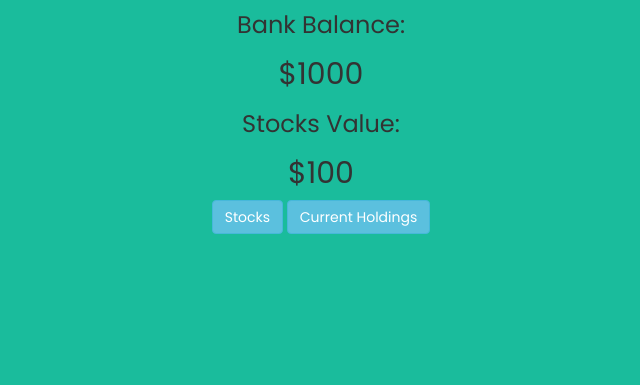
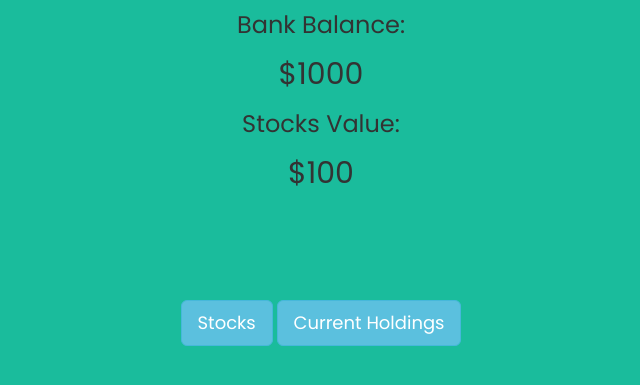
Before and after one commit to itsjunqing/hlb-hackathon, a Flask app: page / in a window 1280 px wide. Shown: the part 218-603 px from the top of the page, without its empty margins (319-959 px from the left). Run offline with Flask 2, Linux system fonts and the light colour scheme; some libraries are stand-ins or nearby versions.

Commit message:
fixed spacing and design changes

```diff
--- a/static/Home.css
+++ b/static/Home.css
@@ -4,6 +4,7 @@
 }
 .col-left {
     display: inline-block;
+    padding-top:100px;
 }
 .col-right {
     display: inline-block;
--- a/templates/Home.html
+++ b/templates/Home.html
@@ -19,10 +19,10 @@
   <h3>Stocks Value:</h3>
     <h2>$100</h2>
   <div class="col-left">
-    <a href="/stocks" class="btn btn-info" role="button">Stocks</a>
+    <a href="/stocks" class="btn btn-info btn-lg" role="button">Stocks</a>
   </div>
   <div class="col-right">
-    <a href="/portfolio" class="btn btn-info" role="button">Current Holdings</a>
+    <a href="/portfolio" class="btn btn-info btn-lg" role="button">Current Holdings</a>
   </div>
 </div>
 </body>
```
